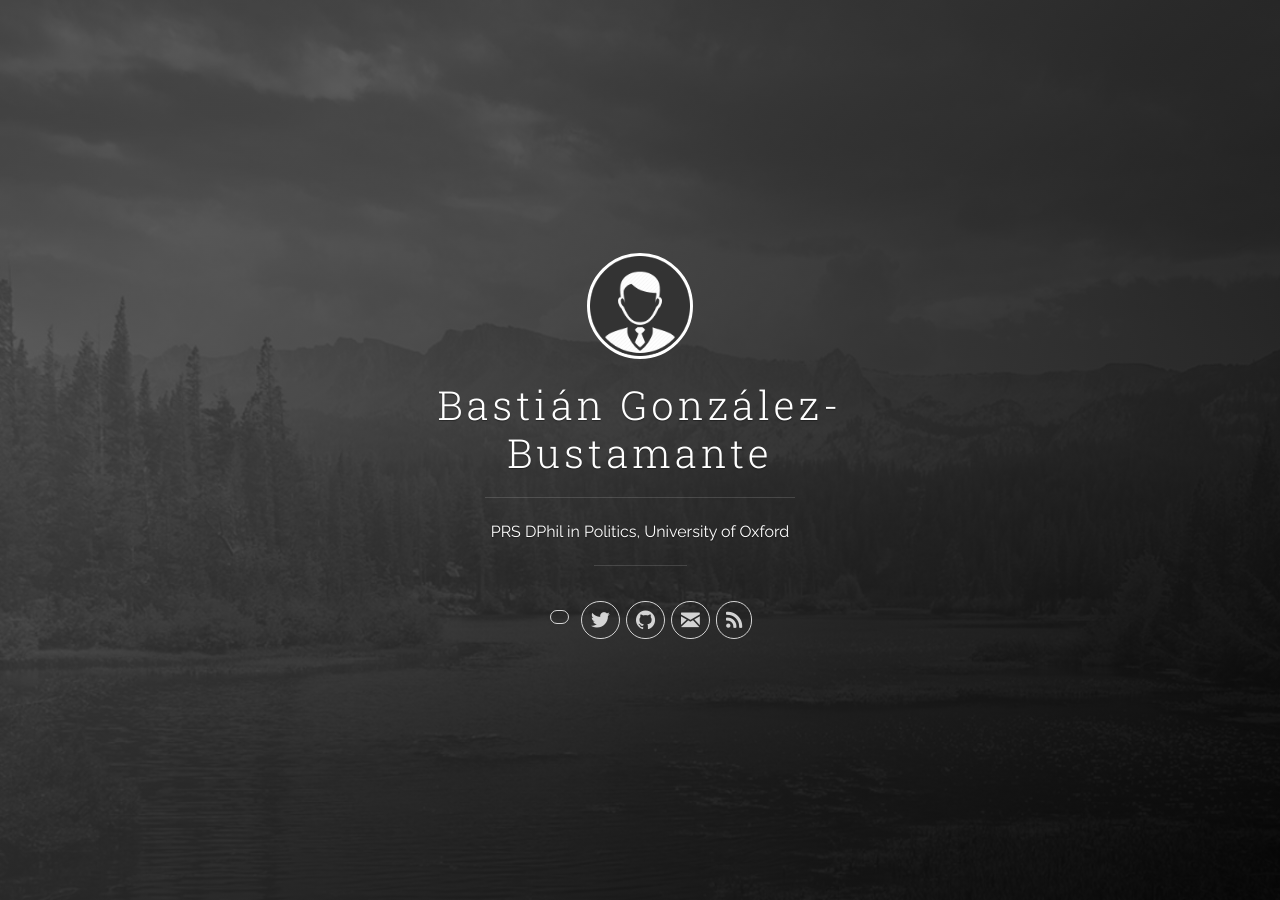
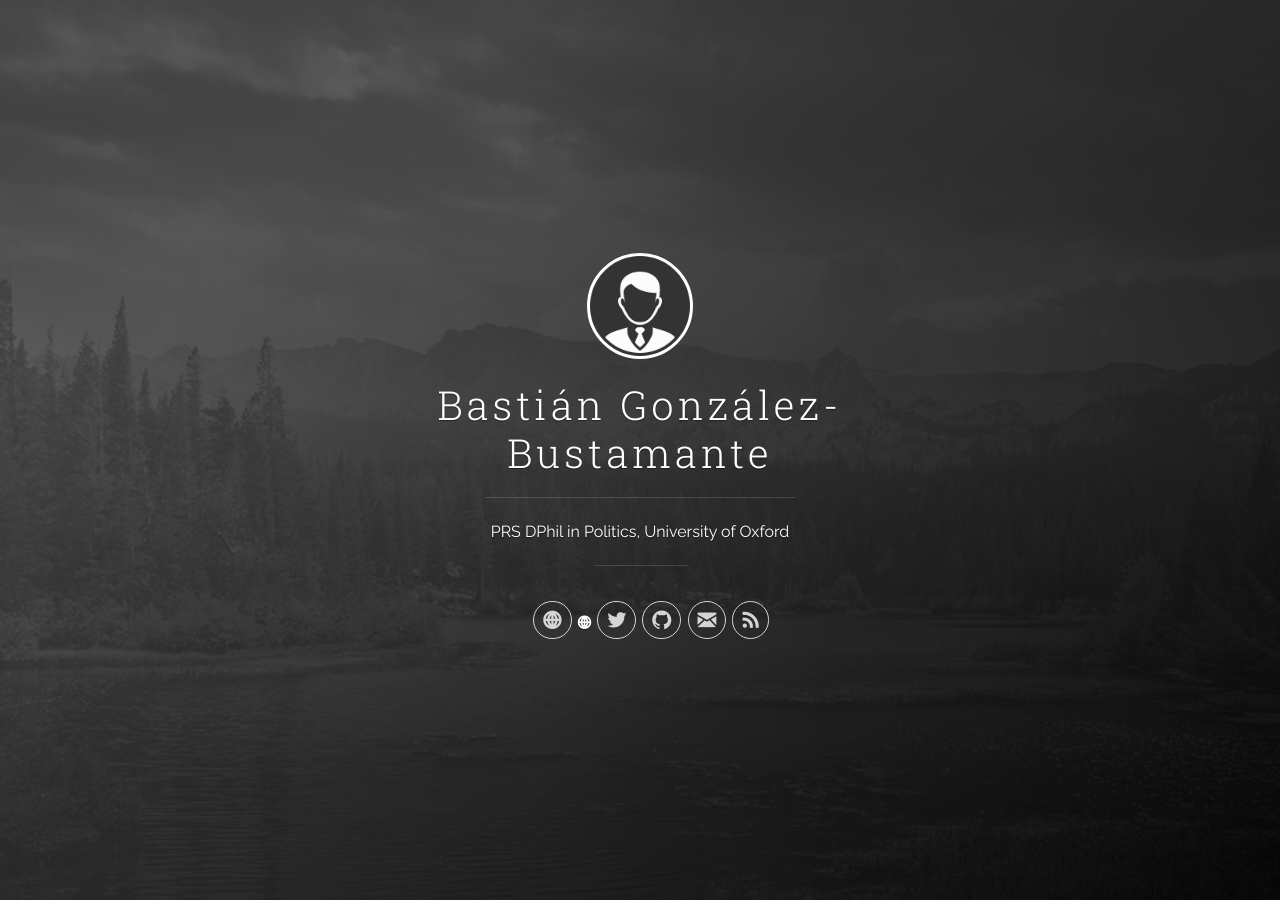
Before and after one commit to bgonzalezbustamante/bgonzalezbustamante.com, a Jekyll site: the page built from index.html, in a window 1280 px wide. Built offline with Jekyll 4.4.1, drawn with Linux system fonts in a browser that asks for light colours; the list of posts is cut into pages by our own code.

Commit message:
Update header.html

```diff
--- a/_includes/header.html
+++ b/_includes/header.html
@@ -23,13 +23,13 @@
 
 			  <li class="navigation__item">
 			  <a href="http://users.ox.ac.uk/~shil5311/" title="University of Oxford" target="_blank">
-			  <i class="icon icon-social-web"></i>
+			  <i class="icon icon-web"></i>
 			  <span class="label">Oxford Web</span>
 			  </a>
 			  </li>
 
 			  <li class="navigation__item">
-			  <i class="icon icon-social-web"></i>
+			  <i class="icon icon-web"></i>
 			  </li>
 
             {% if site.author.twitter_username %}
```
